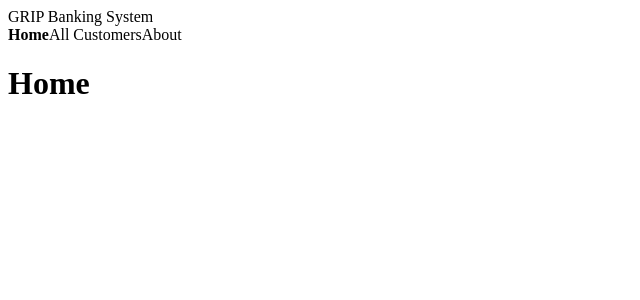
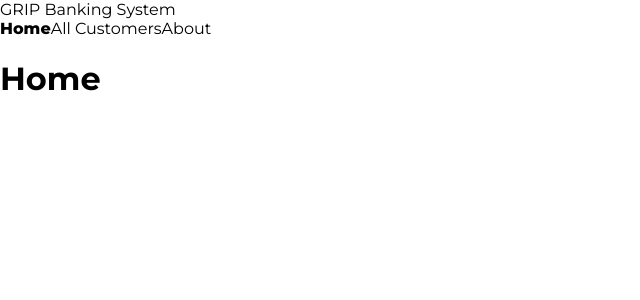
Before and after one commit to snehguptafr/GRIP-banking-system, a React (Vite) app in the folder banking-client/: page / in a window 1280 px wide. Shown: the top 300 px of the page, without its empty margins (0-640 px from the left). Built offline with nearby package versions, Linux system fonts and the light colour scheme.

Commit message:
css reset and fonts

```diff
--- a/banking-client/src/index.css
+++ b/banking-client/src/index.css
@@ -0,0 +1,6 @@
+@import url('https://fonts.googleapis.com/css2?family=Montserrat:wght@300;400;500;600;700;800;900&display=swap');
+body{
+    font-family: 'Montserrat', sans-serif;;
+    margin: 0;
+    padding: 0;
+}
```
